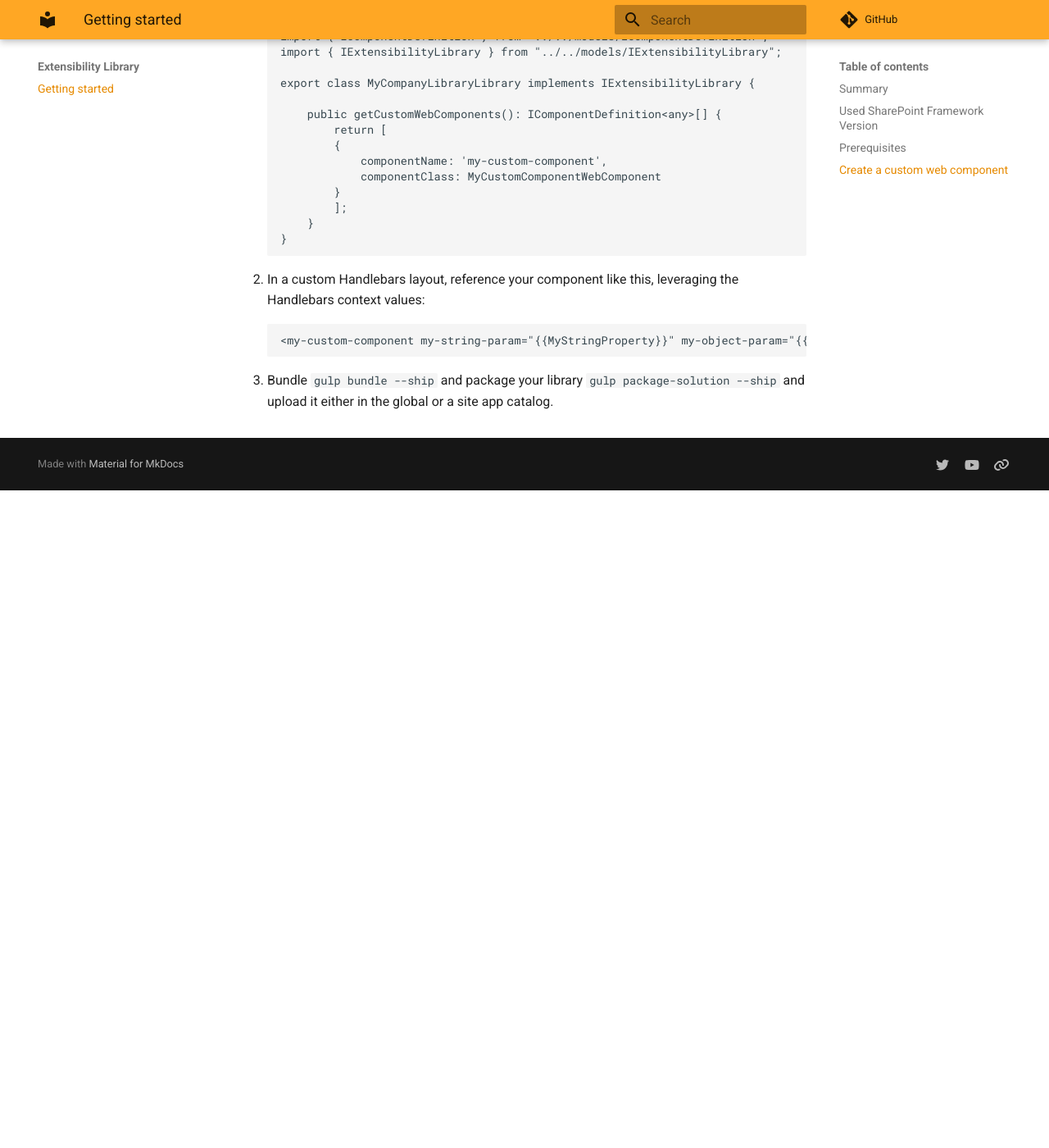
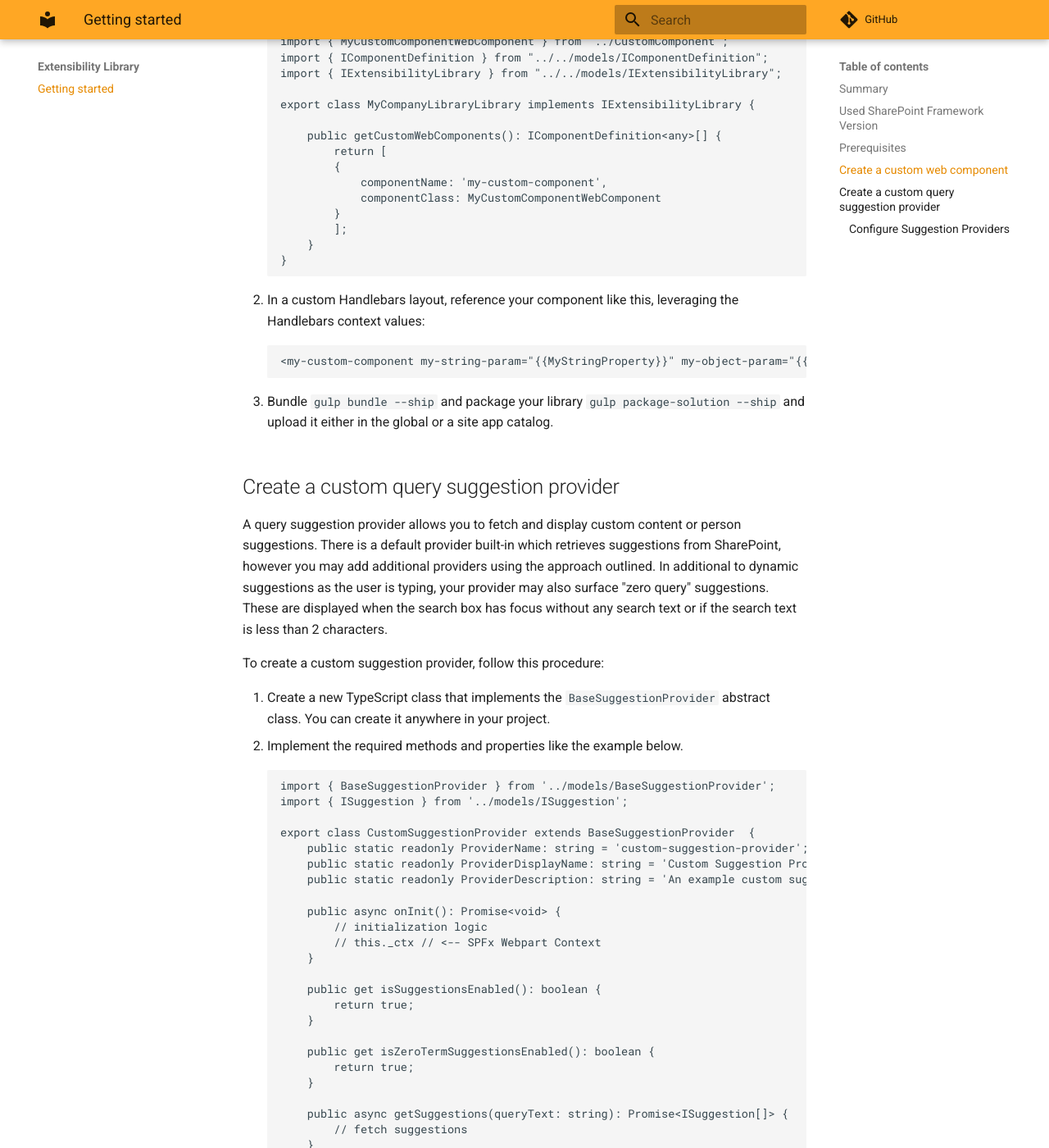
Before and after one commit to dominic5perezd/pnp-modern-search, an MkDocs documentation site: the page built from docs/search-extensibility-library/getting-started.md, in a window 1280 px wide and 1400 px high, scrolled down 2778 px. Shown: the whole window at 82% size. Built offline with MkDocs 1.6.1 and Material for MkDocs 9.7.7, drawn with Linux system fonts in a browser that asks for light colours; comment, search, counter and statistics services are not loaded; before the commit the page ends 3376 px from its top, so only the background shows below that; some of the changed text lies outside the part shown.

Commit message:
Added custom suggestion provider section and screenshots to extensibility library doc

```diff
--- a/docs/search-extensibility-library/getting-started.md
+++ b/docs/search-extensibility-library/getting-started.md
@@ -1,7 +1,7 @@
 
 ## Summary
 
-This solution allows you to create and register your own React component (wrapped as HTML web components) to be used in the search results Web Part Handlebars templates.
+This solution allows you to create and register your own React component (wrapped as HTML web components) to be used in the search results Web Part Handlebars templates. View the sample project [here](https://github.com/microsoft-search/pnp-modern-search/tree/master/search-extensibility-library).
 
 ## Used SharePoint Framework Version ##
 
@@ -120,3 +120,69 @@ For instance: a `preview-image` HTML attribute becomes `previewImage` prop.
 
 
 6. Bundle `gulp bundle --ship` and package your library `gulp package-solution --ship` and upload it either in the global or a site app catalog.
+
+## Create a custom query suggestion provider
+A query suggestion provider allows you to fetch and display custom content or person suggestions. There is a default provider built-in which retrieves suggestions from SharePoint, however you may add additional providers using the approach outlined. In additional to dynamic suggestions as the user is typing, your provider may also surface "zero query" suggestions. These are displayed  when the search box has focus without any search text or if the search text is less than 2 characters.
+
+To create a custom suggestion provider, follow this procedure:
+
+1. Create a new TypeScript class that implements the `BaseSuggestionProvider` abstract class. You can create it anywhere in your project.
+2. Implement the required methods and properties like the example below.
+
+        import { BaseSuggestionProvider } from '../models/BaseSuggestionProvider';
+        import { ISuggestion } from '../models/ISuggestion';
+
+        export class CustomSuggestionProvider extends BaseSuggestionProvider  {
+            public static readonly ProviderName: string = 'custom-suggestion-provider';
+            public static readonly ProviderDisplayName: string = 'Custom Suggestion Provider';
+            public static readonly ProviderDescription: string = 'An example custom suggestion provider.';
+
+            public async onInit(): Promise<void> {
+                // initialization logic
+                // this._ctx // <-- SPFx Webpart Context
+            }
+
+            public get isSuggestionsEnabled(): boolean {
+                return true;
+            }
+
+            public get isZeroTermSuggestionsEnabled(): boolean {
+                return true;
+            }
+
+            public async getSuggestions(queryText: string): Promise<ISuggestion[]> {
+                // fetch suggestions
+            }
+
+            public async getZeroTermSuggestions(): Promise<ISuggestion[]> {
+                // fetch zero term suggestions
+            }
+        }
+
+3. In the main entry point class (ex: MyCompanyLibraryLibrary.ts), register your custom query suggestion provider like the example below.
+
+        import { IExtensibilityLibrary } from "../../models/IExtensibilityLibrary";
+        import { ISuggestionProviderDefinition } from "../../models/ISuggestionProviderDefinition";
+        import { CustomSuggestionProvider } from "../CustomSuggestionProvider";
+
+        ...
+
+        export class MyCompanyLibraryLibrary implements IExtensibilityLibrary {
+
+            public getCustomSuggestionProviders(): ISuggestionProviderDefinition<any>[] {
+                return [
+                    {
+                        providerName: CustomSuggestionProvider.ProviderName,
+                        providerDisplayName: CustomSuggestionProvider.ProviderDisplayName,
+                        providerDescription: CustomSuggestionProvider.ProviderDescription,
+                        providerClass: CustomSuggestionProvider
+                    },
+                ];
+            }
+        }
+
+### Configure Suggestion Providers
+When one or more custom query suggestion providers are made available via the extensibility library, an additional configuration pane becomes availabe in the Search Box web part settings. From the panel you can enable or disable individual suggestion providers.
+
+![Search Box](../images/sb_configure_suggestions.png)
+![Search Box](../images/sb_custom_suggestion_providers.png)
```
Also changed, not shown: docs/images/sb_configure_suggestions.png (added), docs/images/sb_custom_suggestion_providers.png (added).
